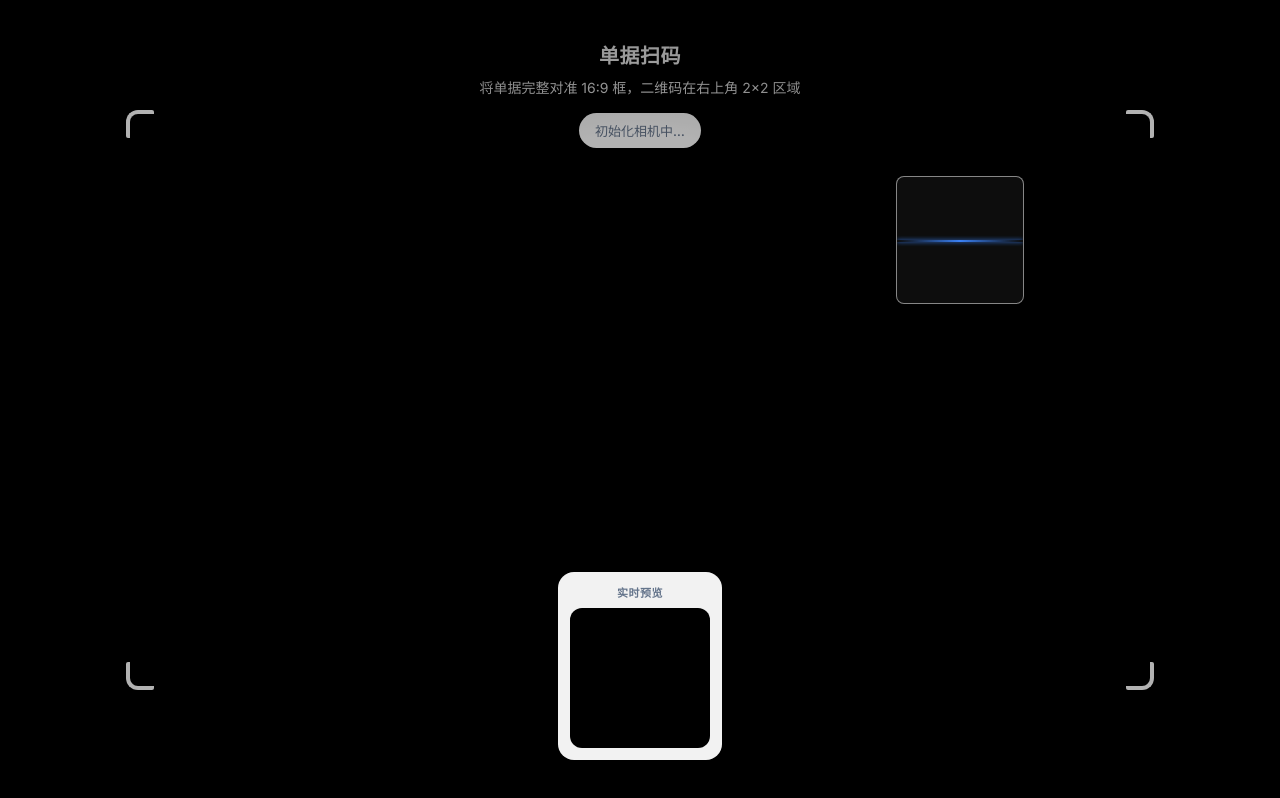
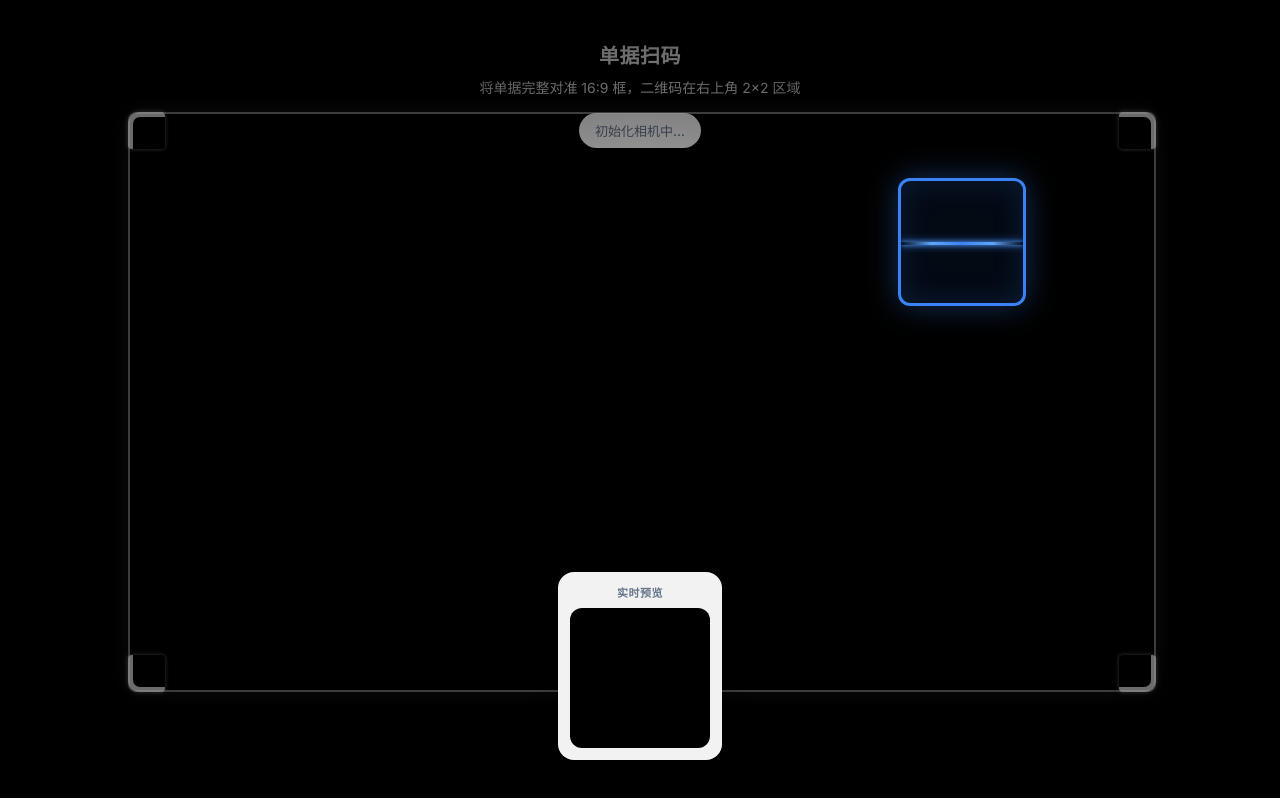
Before and after one commit to Gigass/qrcodescan, a Vue app: page /scan in a window 1280 px wide. Built offline with nearby package versions, Linux system fonts and the light colour scheme; no server answers.

Commit message:
样式优化

```diff
--- a/src/views/Scan.vue
+++ b/src/views/Scan.vue
@@ -597,22 +597,29 @@ export default {
   position: absolute;
   inset: 0;
   pointer-events: none;
-  background: radial-gradient(circle at center, transparent 35%, rgba(0, 0, 0, 0.5) 75%);
+  background: radial-gradient(circle at center, transparent 30%, rgba(0, 0, 0, 0.7) 70%);
 }
 
 .docFrame {
   position: absolute;
-  /* border: 1px solid rgba(255,255,255,0.2); */
-  border-radius: 4px;
+  border: 2px solid rgba(255,255,255,0.4);
+  border-radius: 8px;
+  box-shadow: 0 0 0 1px rgba(0,0,0,0.3), 0 0 20px rgba(255,255,255,0.1);
 }
 
 .corner {
   position: absolute;
-  width: 24px;
-  height: 24px;
-  border: 4px solid #ffffff;
-  border-radius: 2px;
-  box-shadow: 0 0 8px rgba(0,0,0,0.2);
+  width: 32px;
+  height: 32px;
+  border: 5px solid #ffffff;
+  border-radius: 4px;
+  box-shadow: 0 0 12px rgba(0,0,0,0.4), 0 0 4px rgba(255,255,255,0.6);
+  animation: cornerPulse 2s infinite ease-in-out;
+}
+
+@keyframes cornerPulse {
+  0%, 100% { opacity: 1; }
+  50% { opacity: 0.7; }
 }
 
 .corner.tl { top: -2px; left: -2px; border-right: 0; border-bottom: 0; border-top-left-radius: 12px; }
@@ -623,11 +630,32 @@ export default {
 .roiFrame {
   position: absolute;
   box-sizing: border-box;
-  border: 1px solid rgba(255, 255, 255, 0.5);
-  border-radius: 8px;
-  background: rgba(255, 255, 255, 0.05);
-  box-shadow: 0 0 0 2000px rgba(0,0,0,0.3); /* Darken outside */
+  border: 3px solid rgba(59, 130, 246, 0.8);
+  border-radius: 12px;
+  background: rgba(59, 130, 246, 0.08);
+  box-shadow:
+    0 0 0 2000px rgba(0,0,0,0.4),
+    0 0 20px rgba(59, 130, 246, 0.4),
+    inset 0 0 20px rgba(59, 130, 246, 0.1);
   overflow: hidden;
+  animation: roiGlow 2s infinite ease-in-out;
+}
+
+@keyframes roiGlow {
+  0%, 100% {
+    border-color: rgba(59, 130, 246, 0.8);
+    box-shadow:
+      0 0 0 2000px rgba(0,0,0,0.4),
+      0 0 20px rgba(59, 130, 246, 0.4),
+      inset 0 0 20px rgba(59, 130, 246, 0.1);
+  }
+  50% {
+    border-color: rgba(59, 130, 246, 1);
+    box-shadow:
+      0 0 0 2000px rgba(0,0,0,0.4),
+      0 0 30px rgba(59, 130, 246, 0.6),
+      inset 0 0 30px rgba(59, 130, 246, 0.15);
+  }
 }
 
 .roiLabel {
@@ -639,9 +667,9 @@ export default {
   position: absolute;
   left: 0;
   right: 0;
-  height: 2px;
-  background: linear-gradient(to right, transparent, #3b82f6, transparent);
-  box-shadow: 0 0 4px #3b82f6;
+  height: 3px;
+  background: linear-gradient(to right, transparent, #60a5fa, #3b82f6, #60a5fa, transparent);
+  box-shadow: 0 0 8px #3b82f6, 0 0 4px #60a5fa;
   animation: scan 2s infinite linear;
 }
 
```
